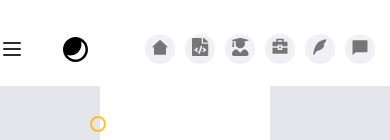
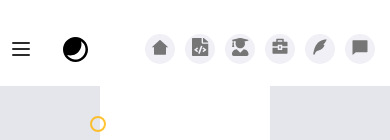
Before and after one commit to Enigma2017/portfolio-teamwork, a React (Vite) app: page / in a window 390 px wide. Shown: the top 140 px of the page. Built offline with nearby package versions, Linux system fonts and the light colour scheme.

Commit message:
paddings fixed

```diff
--- a/src/styles/sections/_education.scss
+++ b/src/styles/sections/_education.scss
@@ -1,6 +1,5 @@
 .education {
     font-family: var(--font-family);
-    margin-top: 70rem;
     margin-bottom: 70rem;
 }
 
--- a/src/styles/shared/_info_sidebar-menu.scss
+++ b/src/styles/shared/_info_sidebar-menu.scss
@@ -57,7 +57,7 @@
         font: inherit;
         cursor: pointer;
         outline: inherit;
-        padding: 37rem 35rem 25rem 0;
+        padding: 37rem 0 25rem 9rem;
         svg {
             path {
                 stroke: var(--main-txt);
@@ -77,7 +77,7 @@
         font: inherit;
         cursor: pointer;
         outline: inherit;
-        padding: 37rem 35rem 25rem 0;
+        padding: 37rem 0 25rem 9rem;
         svg {
             path {
                 stroke: var(--main-txt);
```
